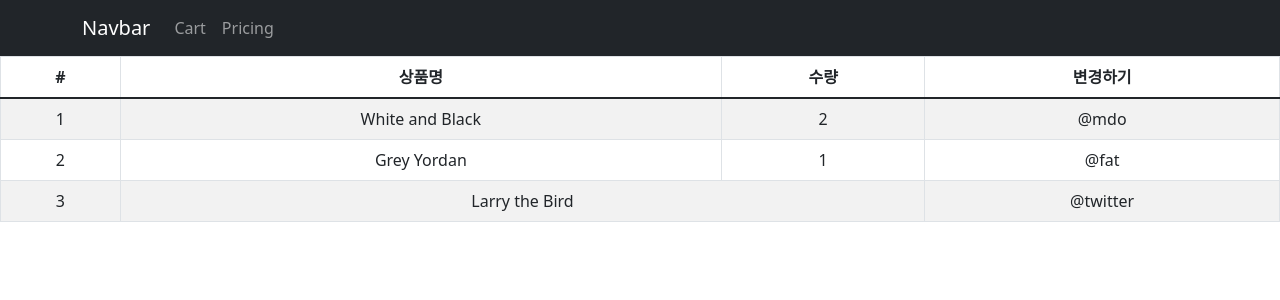
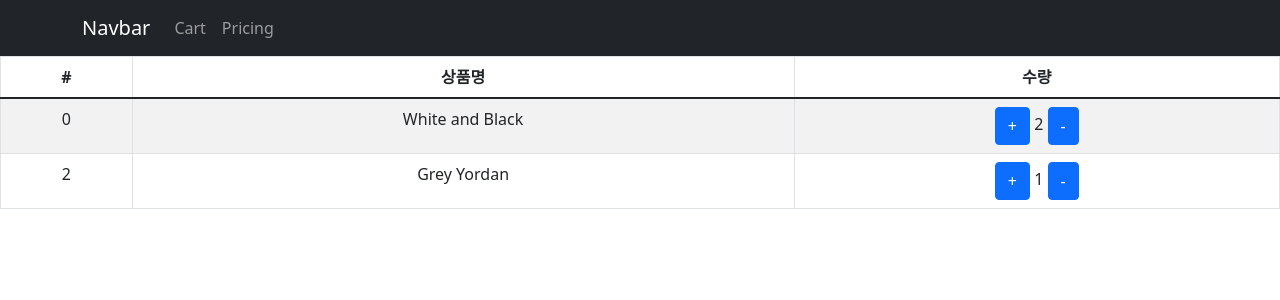
Before and after one commit to dlsduf1223/Shop_React, a React (Create React App) app: page /cart in a window 1280 px wide. Shown: the top 300 px of the page. Built offline with nearby package versions, Linux system fonts and the light colour scheme.

Commit message:
0722shop-2

```diff
--- a/src/App.js
+++ b/src/App.js
@@ -49,8 +49,8 @@ function App() {
                     <Row>
                       {shoes.map(function (a, i) {
                         return (
-                          <Col md={4}>
-                            <div className="list" key="i">
+                          <Col md={4} key={i}>
+                            <div className="list">
                               <List shoes={shoes[i]} i={i + 1} />
                             </div>
                           </Col>
--- a/src/routes/Cart.js
+++ b/src/routes/Cart.js
@@ -1,13 +1,15 @@
 import Table from "react-bootstrap/Table";
-import { useSelector } from "react-redux";
+import { useSelector, useDispatch } from "react-redux";
+import { addCount, subCount } from "../store/cartSlice";
+import Button from "react-bootstrap/Button";
 
 function Cart() {
-  let a = useSelector((state) => {
-    return state.cart1;
+  let state = useSelector((state) => {
+    return state;
   });
+  let dispatch = useDispatch();
   //redux에서 저장한 state를 갔다쓰기 위한 문법
 
-  console.log(a[0]);
   return (
     <div>
       <Table striped bordered hover>
@@ -16,27 +18,34 @@ function Cart() {
             <th>#</th>
             <th>상품명</th>
             <th>수량</th>
-            <th>변경하기</th>
           </tr>
         </thead>
         <tbody>
-          <tr>
-            <td>1</td>
-            <td>{a[0].name}</td>
-            <td>{a[0].count}</td>
-            <td>@mdo</td>
-          </tr>
-          <tr>
-            <td>2</td>
-            <td>{a[1].name}</td>
-            <td>{a[1].count}</td>
-            <td>@fat</td>
-          </tr>
-          <tr>
-            <td>3</td>
-            <td colSpan={2}>Larry the Bird</td>
-            <td>@twitter</td>
-          </tr>
+          {state.cart1.map((a, i) => (
+            <tr key={i}>
+              <td>{state.cart1[i].id}</td>
+              <td>{state.cart1[i].name}</td>
+              <td>
+                <Button
+                  variant="primary"
+                  onClick={() => {
+                    dispatch(addCount(state.cart1[i].id));
+                  }}
+                >
+                  +
+                </Button>{" "}
+                {state.cart1[i].count}{" "}
+                <Button
+                  variant="primary"
+                  onClick={() => {
+                    dispatch(subCount(state.cart1[i].id));
+                  }}
+                >
+                  -
+                </Button>
+              </td>
+            </tr>
+          ))}
         </tbody>
       </Table>
     </div>
--- a/src/routes/Detail.js
+++ b/src/routes/Detail.js
@@ -3,10 +3,16 @@ import { useParams } from "react-router-dom";
 import { useState } from "react";
 import { cleanup } from "@testing-library/react";
 import Nav from "react-bootstrap/Nav";
+import { addItem } from "../store/cartSlice";
+import { useSelector, useDispatch } from "react-redux";
 
 import { Context1 } from "../App";
 
 function Detail(props) {
+  let state = useSelector((state) => {
+    return state;
+  });
+  let dispatch = useDispatch();
   useEffect(() => {
     //mount, update(재렌더링)될때 실행해줍니다. useEffect 안의 코드는  html렌더링 후 동작합니다. 성능에 관한 문제.. 서버에서 데이터 가져오는 작업, 타이머 장착
 
@@ -33,7 +39,7 @@ function Detail(props) {
       setFade2("");
     };
   }, []);
-
+  console.log(찾은상품);
   return (
     <div>
       <div className={"container start " + fade2}>
@@ -54,7 +60,14 @@ function Detail(props) {
             <h4 className="pt-5">{찾은상품.title}</h4>
             <p>{찾은상품.content}</p>
             <p>{찾은상품.price}원</p>
-            <button className="btn btn-danger">주문하기</button>
+            <button
+              className="btn btn-danger"
+              onClick={() => {
+                addItem([...찾은상품]);
+              }}
+            >
+              주문하기
+            </button>
           </div>
         </div>
         <Nav variant="tabs" defaultActiveKey="link0">
--- a/src/store.js
+++ b/src/store.js
@@ -1,22 +1,14 @@
 import { configureStore, createSlice } from "@reduxjs/toolkit";
+import user from "./store/userSlice";
+import cart1 from "./store/cartSlice";
 
-let user = createSlice({
-  name: "user",
-  initialState: "kim",
-});
+//
 
 let stock = createSlice({
   name: "stock",
   initialState: [10, 11, 12],
 });
-
-let cart1 = createSlice({
-  name: "cart1",
-  initialState: [
-    { id: 0, name: "White and Black", count: 2 },
-    { id: 2, name: "Grey Yordan", count: 1 },
-  ],
-});
+//
 
 export default configureStore({
   reducer: {
--- /dev/null
+++ b/src/store/cartSlice.js
@@ -0,0 +1,29 @@
+import { configureStore, createSlice } from "@reduxjs/toolkit";
+
+let cart1 = createSlice({
+  name: "cart1",
+  initialState: [
+    { id: 0, name: "White and Black", count: 2 },
+    { id: 2, name: "Grey Yordan", count: 1 },
+  ],
+  reducers: {
+    addCount(state, action) {
+      let 번호 = state.findIndex((a) => {
+        return a.id === action.payload; //어레이 안에서 원하는 id 찾는법
+      });
+      state[번호].count++;
+    },
+    subCount(state, action) {
+      let 번호 = state.findIndex((a) => {
+        return a.id === action.payload; //어레이 안에서 원하는 id 찾는법
+      });
+      state[번호].count > 0 ? state[번호].count-- : (state[번호].count = 0);
+    },
+    addItem(state, action) {
+      state.push(action.payload);
+    },
+  },
+});
+export let { addCount, subCount, addItem } = cart1.actions;
+
+export default cart1;
--- /dev/null
+++ b/src/store/userSlice.js
@@ -0,0 +1,16 @@
+import { configureStore, createSlice } from "@reduxjs/toolkit";
+
+let user = createSlice({
+  name: "user",
+  initialState: "kim",
+
+  reducers: {
+    chageName(state) {
+      return "john kim";
+    },
+  },
+});
+
+export let { chageName } = user.actions;
+
+export default user;
```
